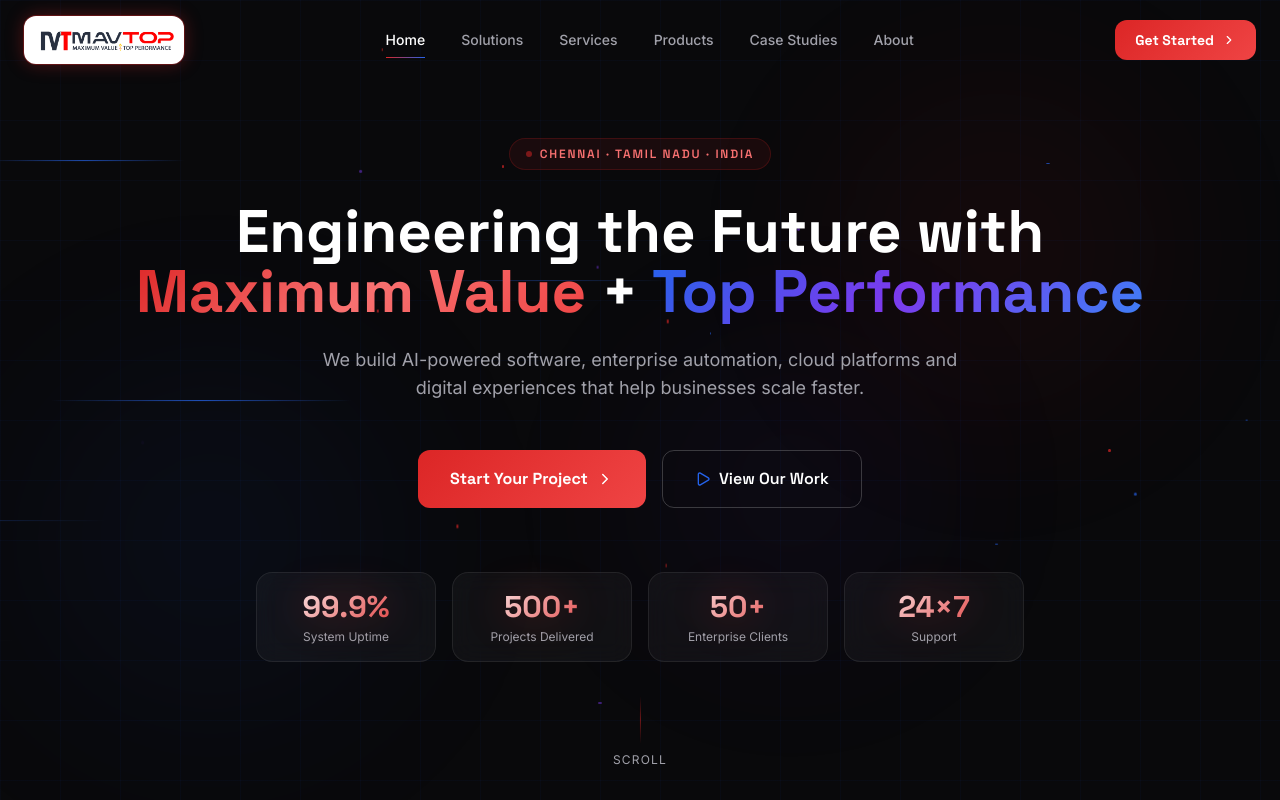
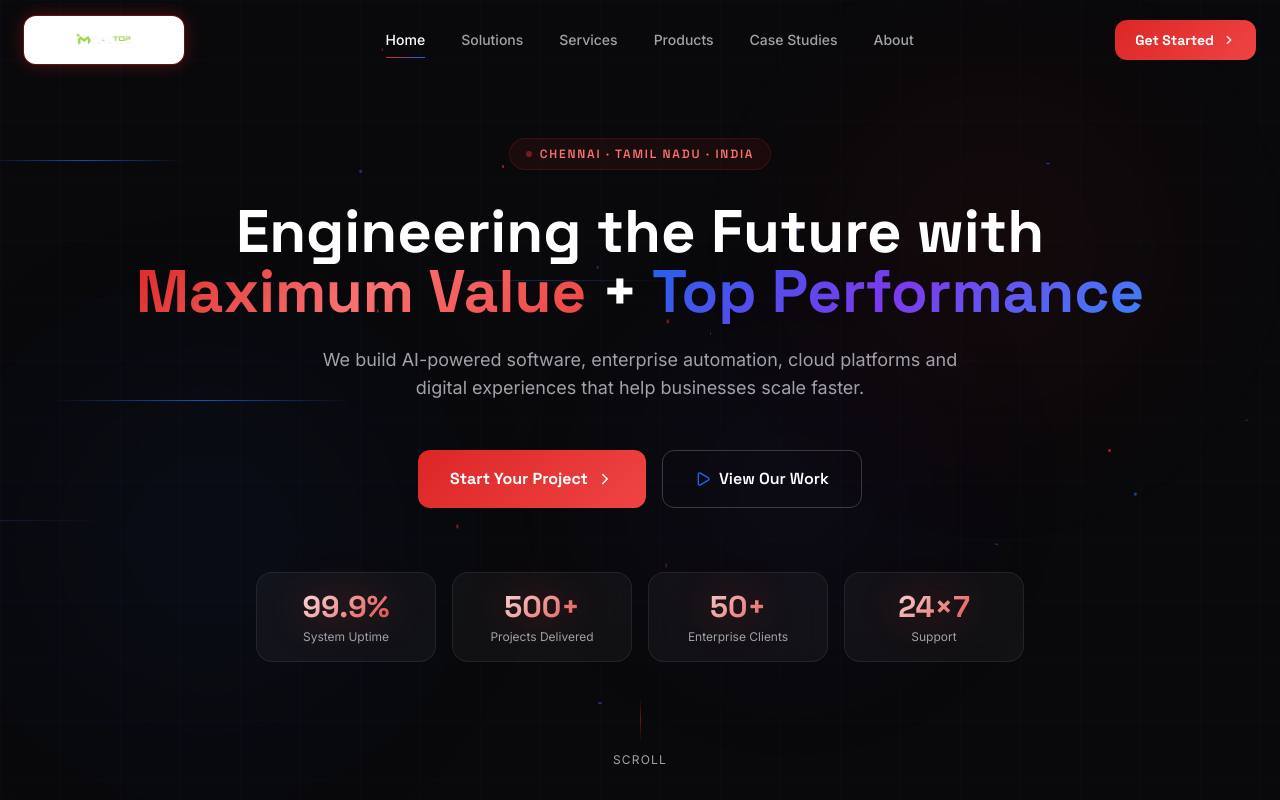
Before and after one commit to manopriyan6/Mavtop, a Next.js app: page / in a window 1280 px wide. Shown: the top 800 px of the page. Built offline with nearby package versions, Linux system fonts and the light colour scheme.

Commit message:
Update main logo to transparent version

```diff
--- a/components/layout/Footer.tsx
+++ b/components/layout/Footer.tsx
@@ -107,7 +107,7 @@ export default function Footer() {
                 }}
               >
                 <Image
-                  src="/mavtop_rectamgele_png.png"
+                  src="/mavtop-tran.png"
                   alt="Mavtop Technologies"
                   fill
                   className="object-contain p-3"
--- a/components/layout/Navbar.tsx
+++ b/components/layout/Navbar.tsx
@@ -55,7 +55,7 @@ export default function Navbar() {
                 }}
               >
                 <Image
-                  src="/mavtop_rectamgele_png.png"
+                  src="/mavtop-tran.png"
                   alt="Mavtop Technologies"
                   fill
                   className="object-contain p-2"
@@ -140,7 +140,7 @@ export default function Navbar() {
                   }}
                 >
                   <Image
-                    src="/mavtop_rectamgele_png.png"
+                    src="/mavtop-tran.png"
                     alt="Mavtop Technologies"
                     fill
                     className="object-contain p-2"
```
Also changed, not shown: public/mavtop-tran.png (added).
